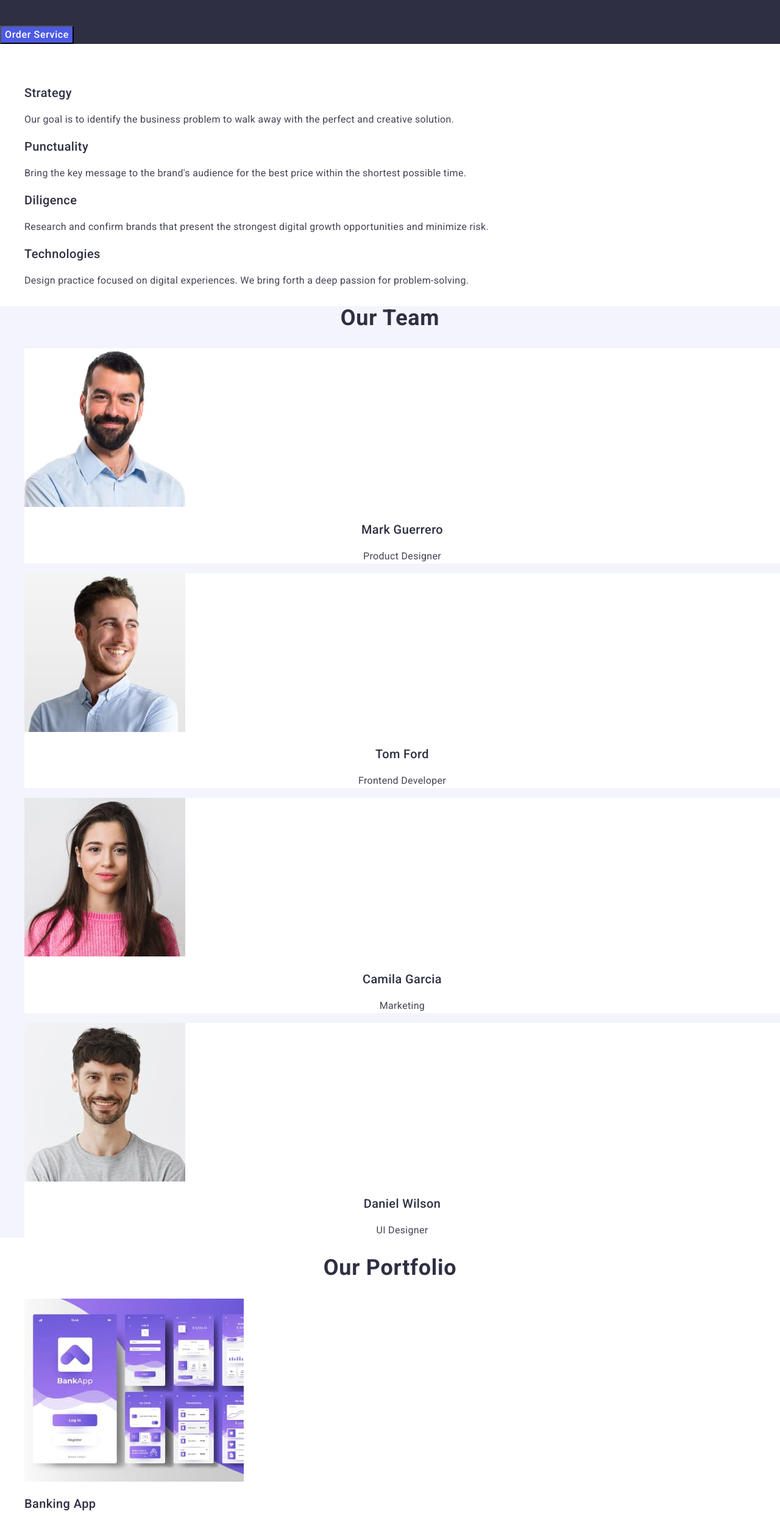
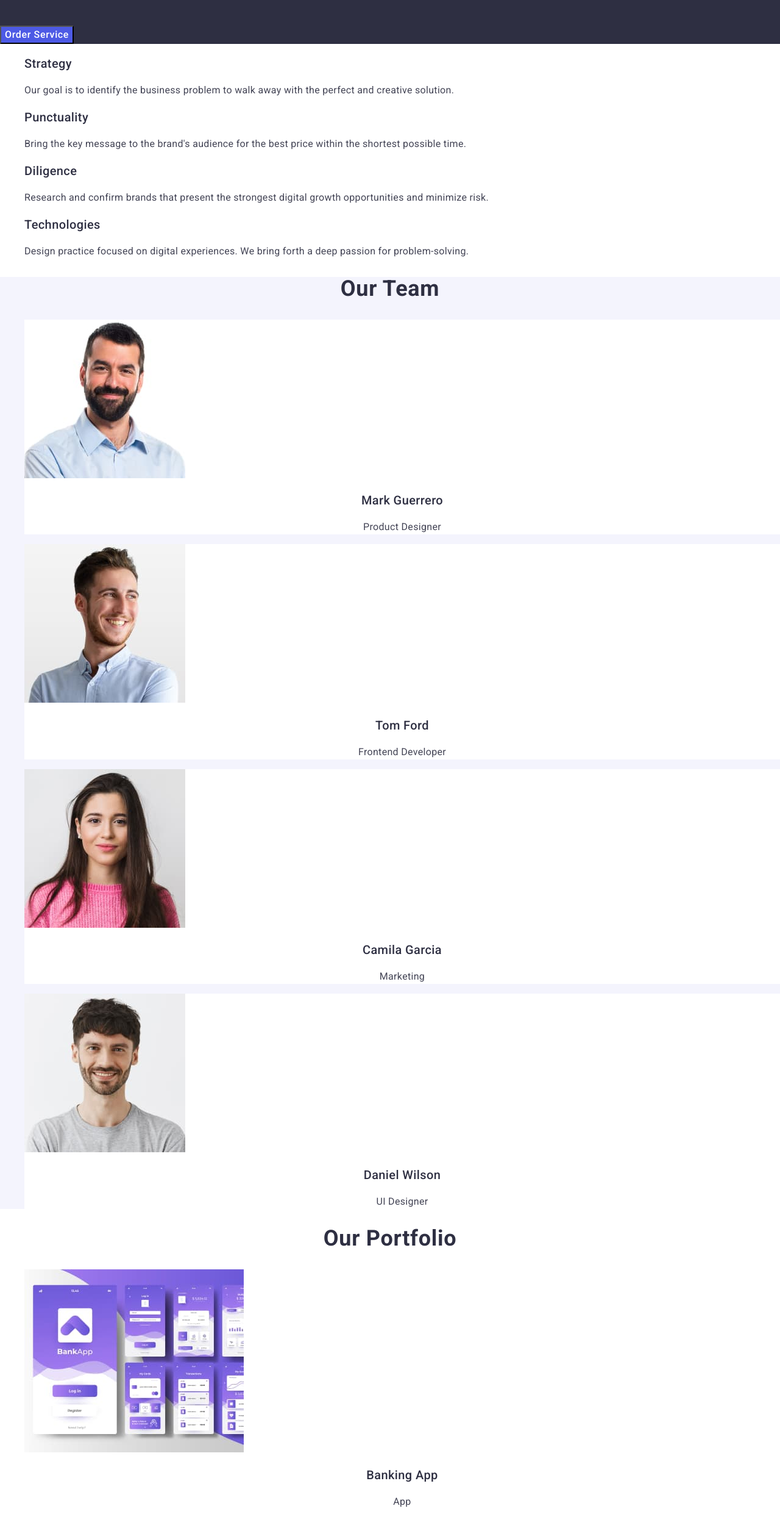
Before and after one commit to StanislavYukhymenko/goit-markup-hw-02, a plain HTML site: page index.html in a window 1280 px wide. Shown: the part 284-2771 px from the top of the page at 61% size. Drawn offline with nearby package versions, Linux system fonts and the light colour scheme.

Commit message:
Update styles.css

```diff
--- a/css/styles.css
+++ b/css/styles.css
@@ -14,6 +14,13 @@ a {
 }
 
 .visually-hidden {
+  position: absolute;
+  width: 1px;
+  height: 1px;
+  margin: -1px;
+  border: 0;
+  padding: 0;
+
   white-space: nowrap;
   clip-path: inset(100%);
   clip: rect(0 0 0 0);
@@ -50,17 +57,17 @@ a {
 }
 
 .heder-menu-list {
-  font-weight: 500;
-  font-size: 16px;
-  line-height: 150%;
-  letter-spacing: 0.02em;
-  color: #2e2f42;
 }
 
 .heder-menu-item {
 }
 
 .heder-menu-link {
+  font-weight: 500;
+  font-size: 16px;
+  line-height: 150%;
+  letter-spacing: 0.02em;
+  color: #2e2f42;
 }
 
 .heder-menu-link:hover,
@@ -246,6 +253,7 @@ a {
   font-size: 20px;
   line-height: 120%;
   letter-spacing: 0.02em;
+  text-align: center;
   color: #2e2f42;
 }
 
@@ -254,6 +262,7 @@ a {
   font-size: 16px;
   line-height: 150%;
   letter-spacing: 0.02em;
+  text-align: center;
   color: #434455;
 }
 
```
